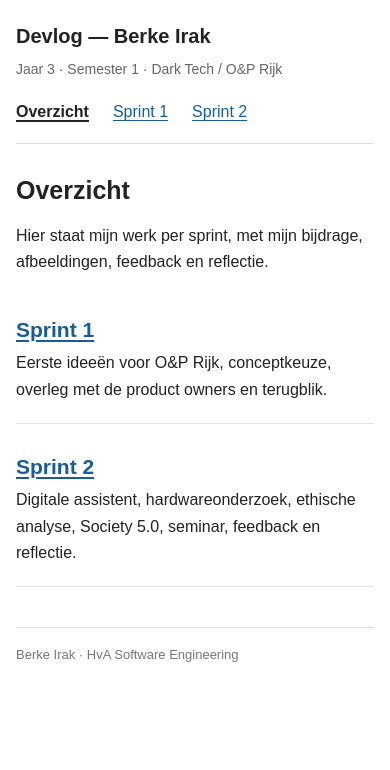
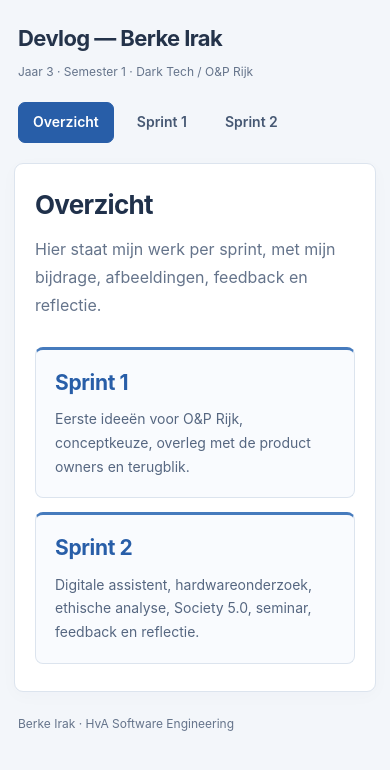
Before and after one commit to IrakBerke/DevLog, a plain HTML site: page index.html in a window 390 px wide. Drawn offline with Linux system fonts and the light colour scheme.

Commit message:
Polish sprint pages with restrained blue styling and clear navigation

```diff
--- a/styles.css
+++ b/styles.css
@@ -1,38 +1,86 @@
+:root {
+  --ink: #24334a;
+  --muted: #65748b;
+  --blue: #285ea8;
+  --line: #dce4ee;
+  --pale: #f0f5fc;
+}
 * { box-sizing: border-box; }
-html { scroll-padding-top: 20px; }
-body { max-width: 860px; margin: 0 auto; padding: 28px 24px; background: #fff; color: #222; font: 16px/1.65 Arial, sans-serif; }
-a { color: #185c9a; text-underline-offset: 3px; overflow-wrap: anywhere; }
-a:hover { color: #103d66; }
-a:focus-visible { outline: 2px solid #185c9a; outline-offset: 4px; }
+html { scroll-padding-top: 24px; background: #f3f6fa; }
+body { max-width: 980px; margin: 0 auto; padding: 36px 28px; color: var(--ink); font: 16px/1.75 -apple-system, BlinkMacSystemFont, "Segoe UI", sans-serif; }
+a { color: var(--blue); text-underline-offset: 3px; overflow-wrap: anywhere; }
+a:hover { color: #163e76; }
+a:focus-visible { outline: 3px solid #6597db; outline-offset: 4px; border-radius: 3px; }
 .skip { position: absolute; left: -9999px; }
-.skip:focus { position: static; display: block; }
-.site-header { padding-bottom: 18px; border-bottom: 1px solid #ddd; }
-.site-title { font-size: 20px; font-weight: bold; color: #222; text-decoration: none; }
-.site-header p { color: #666; font-size: 14px; margin: 5px 0 18px; }
-.site-header nav { display: flex; flex-wrap: wrap; gap: 10px 24px; }
-.site-header nav a[aria-current="page"] { color: #222; font-weight: bold; text-decoration-thickness: 2px; }
-h1 { font-size: 28px; line-height: 1.3; margin: 30px 0 16px; }
-h2 { font-size: 22px; line-height: 1.35; margin: 30px 0 12px; }
-h3 { font-size: 18px; line-height: 1.4; margin: 24px 0 10px; }
-p { margin: 12px 0; }
-li { margin: 5px 0; }
-.summary { color: #555; }
-.sprint-list { list-style: none; padding: 0; }
-.sprint-list li { padding: 4px 0 20px; border-bottom: 1px solid #e5e5e5; }
-.sprint-list h2 { margin: 20px 0 6px; }
-.sprint-list p { margin: 0; }
-.contents { background: #f5f5f5; padding: 16px 20px; margin: 22px 0 30px; }
-.contents ul { margin: 8px 0 0; padding-left: 22px; }
-section { border-top: 1px solid #ddd; padding-top: 6px; margin-top: 34px; }
-img { display: block; max-width: 100%; width: auto; height: auto; max-height: 440px; margin: 18px 0 8px; object-fit: contain; }
+.skip:focus { position: static; display: block; margin-bottom: 12px; }
+.site-header { padding: 0 4px 24px; }
+.site-title { font-size: 25px; line-height: 1.35; font-weight: 700; letter-spacing: -.6px; color: var(--ink); text-decoration: none; }
+.site-header p { color: var(--muted); font-size: 14px; margin: 7px 0 20px; }
+.site-header nav { display: flex; flex-wrap: wrap; gap: 8px; }
+.site-header nav a { border: 1px solid transparent; border-radius: 7px; padding: 7px 17px; color: #465873; font-size: 14px; font-weight: 600; text-decoration: none; }
+.site-header nav a:hover { background: #e7edf6; }
+.site-header nav a[aria-current="page"] { color: #fff; background: var(--blue); border-color: var(--blue); }
+main { background: #fff; border: 1px solid var(--line); border-radius: 12px; padding: 30px 38px 34px; box-shadow: 0 4px 18px #23354c06; }
+h1, h2, h3 { color: #20314b; line-height: 1.35; }
+h1 { font-size: 29px; letter-spacing: -.7px; margin: 0 0 12px; }
+h2 { font-size: 23px; letter-spacing: -.35px; margin: 30px 0 14px; }
+h3 { font-size: 18px; margin: 25px 0 10px; }
+p { margin: 13px 0; }
+li { margin: 6px 0; }
+.summary, main > p:first-of-type { color: var(--muted); }
+.sprint-list { display: grid; grid-template-columns: 1fr 1fr; gap: 18px; list-style: none; padding: 0; margin: 28px 0 4px; }
+.sprint-list li { position: relative; padding: 23px 22px; margin: 0; border: 1px solid var(--line); border-top: 3px solid #467bbd; border-radius: 8px; background: #f9fbfe; transition: border-color .15s, background .15s; }
+.sprint-list li:hover { border-color: #8faed5; background: #f1f6fd; }
+.sprint-list h2 { font-size: 21px; margin: 0 0 10px; }
+.sprint-list h2 a { text-decoration: none; }
+.sprint-list h2 a::after { content: ""; position: absolute; inset: 0; border-radius: 8px; }
+.sprint-list h2 a:focus-visible { outline: none; }
+.sprint-list li:focus-within { outline: 3px solid #6597db; outline-offset: 3px; }
+.sprint-list p { margin: 0; font-size: 14px; line-height: 1.7; color: #566781; }
+.contents { border: 1px solid #dce7f5; border-radius: 8px; background: var(--pale); padding: 18px 20px; margin: 24px 0 32px; }
+.contents strong { font-size: 14px; color: #405776; }
+.contents ul { display: flex; flex-wrap: wrap; gap: 8px 10px; list-style: none; margin: 12px 0 0; padding: 0; }
+.contents li { margin: 0; }
+.contents a { display: block; padding: 5px 10px; border: 1px solid #d6e1ef; border-radius: 5px; background: #fff; font-size: 13px; font-weight: 500; text-decoration: none; }
+.contents a:hover { border-color: #8faed5; }
+section { border-top: 1px solid var(--line); padding-top: 8px; margin-top: 35px; }
+section > h2 { border-left: 3px solid #467bbd; padding-left: 13px; margin-top: 22px; }
+img { display: block; max-width: 100%; width: auto; height: auto; max-height: 440px; margin: 22px 0 10px; object-fit: contain; border: 1px solid var(--line); border-radius: 7px; }
 img[alt="8ball"] { max-height: 220px; }
-p:has(> em) { font-size: 14px; color: #555; margin-top: 6px; }
-.table-wrap { overflow-x: auto; margin: 20px 0; }
-table { border-collapse: collapse; width: 100%; font-size: 14px; }
-th, td { text-align: left; vertical-align: top; padding: 12px; border: 1px solid #ddd; }
-th { background: #f5f5f5; }
-.evidence { margin: 24px 0; }
-.next { border-top: 1px solid #ddd; padding-top: 20px; margin-top: 32px; }
-footer { border-top: 1px solid #ddd; margin-top: 40px; padding-top: 16px; color: #777; font-size: 13px; }
-@media (max-width: 600px) { body { padding: 20px 16px; } h1 { font-size: 25px; } h2 { font-size: 21px; } th, td { padding: 9px; } }
-@media print { .site-header nav, .contents, .next, footer { display: none; } body { max-width: none; padding: 0; color: #000; } img { max-height: 300px; } h2, h3 { break-after: avoid; } }
+p:has(> em) { font-size: 13px; color: var(--muted); margin-top: 7px; }
+.table-wrap { overflow-x: auto; margin: 22px 0; border: 1px solid var(--line); border-radius: 8px; }
+table { border-collapse: collapse; width: 100%; font-size: 14px; line-height: 1.6; }
+th, td { text-align: left; vertical-align: top; padding: 14px 16px; border-bottom: 1px solid var(--line); }
+th { background: var(--pale); color: #334e70; font-weight: 600; }
+tr:last-child td { border-bottom: 0; }
+tbody tr:nth-child(even) { background: #fafbfd; }
+.evidence { background: #f8fafc; border-left: 3px solid #a6b6cb; padding: 16px 20px; margin: 26px 0; border-radius: 0 6px 6px 0; }
+.evidence h3 { font-size: 16px; margin: 0 0 8px; }
+.evidence p { font-size: 14px; color: #566781; margin: 0; }
+.next { border-top: 1px solid var(--line); padding-top: 22px; margin-top: 32px; font-size: 14px; }
+footer { padding: 21px 4px 0; color: var(--muted); font-size: 12px; }
+@media (max-width: 650px) {
+  body { padding: 24px 14px; }
+  .site-header { padding-bottom: 20px; }
+  .site-title { font-size: 22px; }
+  .site-header p { font-size: 12px; }
+  .site-header nav a { padding: 7px 14px; }
+  main { padding: 23px 20px; border-radius: 9px; }
+  h1 { font-size: 26px; }
+  h2 { font-size: 21px; }
+  .sprint-list { grid-template-columns: 1fr; gap: 14px; }
+  .sprint-list li { padding: 19px; }
+  .contents { padding: 15px; }
+  th, td { padding: 10px; }
+}
+@media (prefers-reduced-motion: reduce) { * { transition: none !important; } }
+@media print {
+  html { background: white; }
+  body { max-width: none; padding: 0; color: #000; }
+  main { border: 0; padding: 0; box-shadow: none; }
+  .site-header nav, .contents, .next, footer { display: none; }
+  img { max-height: 300px; }
+  h2, h3 { break-after: avoid; }
+  .sprint-list { display: block; }
+  .sprint-list li { margin: 16px 0; }
+}
```
